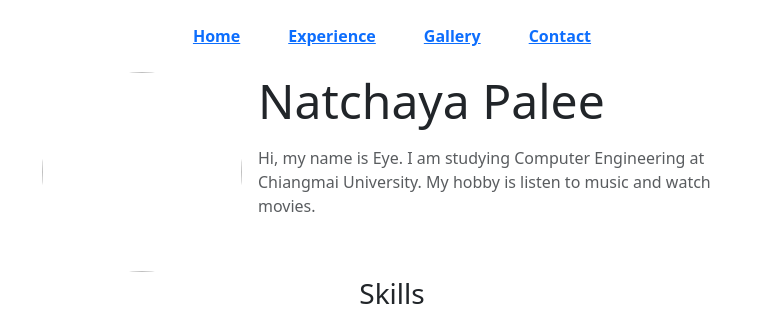
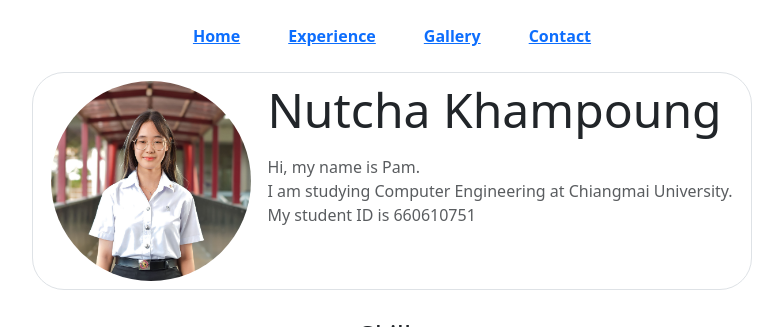
Before and after one commit to cpe207/lab03-Nutcha0751, a plain HTML site: page index.html in a window 1280 px wide. Shown: the top 327 px of the page, without its empty margins (248-1031 px from the left). Drawn offline with nearby package versions, Linux system fonts and the light colour scheme.

Commit message:
upD contact

```diff
--- a/index.html
+++ b/index.html
@@ -16,17 +16,19 @@
       <a href="contact.html">Contact</a>
     </div>
 
+    <div class="border p-2 rounded-5 d-flex justify-content-align-items-center mx-auto gap-3" style="max-width: 45rem">
     <div class="d-flex justify-content-align-items-center mx-auto gap-3" style="max-width: 700px;">
     <div>
-      <img src="image\pic.jpg" class="rounded-circle" width="200" height="200" style="object-fit: cover">
+      <img src="./images/pam.JPG" class="rounded-circle" width="200" height="200" style="object-fit: cover">
     </div>
     <div class="d-none d-sm-block">
-      <div class="display-5 mb-3">Natchaya Palee</div>
-      <div class="text-muted">Hi, my name is Eye. I am studying Computer Engineering at Chiangmai University. My hobby is listen to music and watch movies.</div>
+        <div class="display-5 mb-3">Nutcha Khampoung</div>
+        <div class="text-muted">Hi, my name is Pam. <br> I am studying Computer Engineering at Chiangmai University. <br> My student ID is 660610751</div>
+    </div>
     </div>
     </div>
 
-    <p class="text-center fs-3">Skills</p>
+    <p class="text-center fs-3 my-4">Skills</p>
 
     <div style="max-width: 700px;" class="mx-auto px-3">
       <div class="d-flex border mb-3 shadow-sm my-rounded-all">
```
Also changed, not shown: contact.html (+3 -3 lines).
